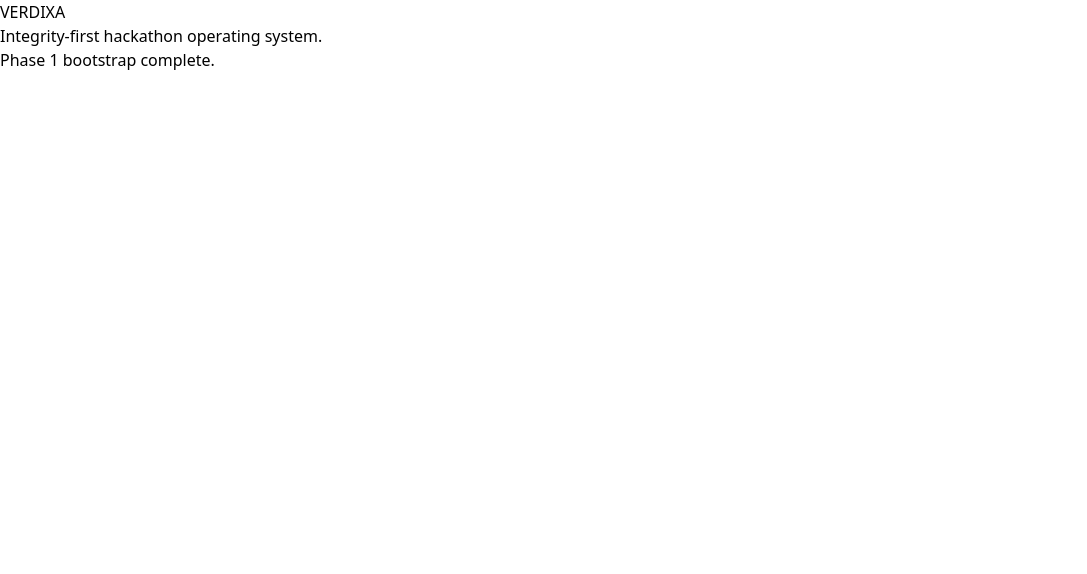
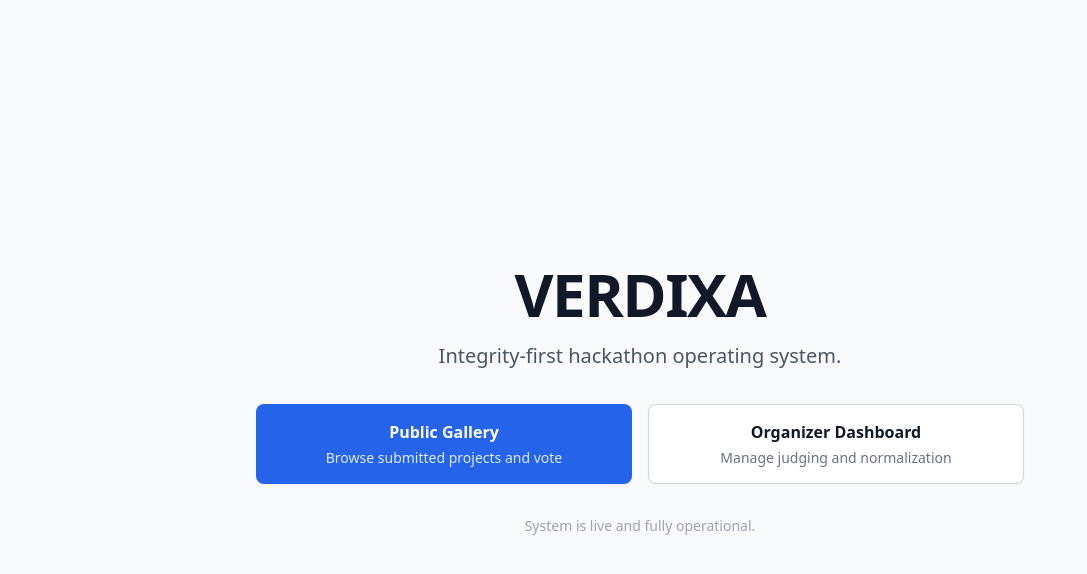
Before and after one commit to BhvyaVaish/Verdixa, a Next.js app: page / in a window 1280 px wide. Shown: the top 574 px of the page, without its empty margins (0-1087 px from the left). Built offline with nearby package versions, Linux system fonts and the light colour scheme.

Commit message:
fix: update tailwind config paths and add proper landing page

```diff
--- a/src/app/page.tsx
+++ b/src/app/page.tsx
@@ -1,12 +1,38 @@
+import Link from 'next/link';
+
 export default function HomePage() {
   return (
-    <main className="flex min-h-screen items-center justify-center">
-      <div className="text-center">
-        <h1 className="text-4xl font-bold tracking-tight text-gray-900">VERDIXA</h1>
-        <p className="mt-4 text-lg text-gray-600">
-          Integrity-first hackathon operating system.
-        </p>
-        <p className="mt-2 text-sm text-gray-400">Phase 1 bootstrap complete.</p>
+    <main className="flex min-h-screen flex-col items-center justify-center bg-gray-50 p-6">
+      <div className="w-full max-w-3xl text-center space-y-8">
+        <div className="space-y-4">
+          <h1 className="text-5xl font-extrabold tracking-tight text-gray-900 sm:text-6xl">
+            VERDIXA
+          </h1>
+          <p className="text-xl leading-8 text-gray-600">
+            Integrity-first hackathon operating system.
+          </p>
+        </div>
+
+        <div className="grid grid-cols-1 gap-4 sm:grid-cols-2 mt-10">
+          <Link
+            href="/gallery"
+            className="rounded-lg bg-blue-600 px-6 py-4 text-base font-semibold text-white shadow-sm hover:bg-blue-500 focus-visible:outline focus-visible:outline-2 focus-visible:outline-offset-2 focus-visible:outline-blue-600 transition-colors"
+          >
+            Public Gallery
+            <p className="text-sm font-normal text-blue-100 mt-1">Browse submitted projects and vote</p>
+          </Link>
+          <Link
+            href="/organizer/dashboard"
+            className="rounded-lg bg-white px-6 py-4 text-base font-semibold text-gray-900 shadow-sm ring-1 ring-inset ring-gray-300 hover:bg-gray-50 transition-colors"
+          >
+            Organizer Dashboard
+            <p className="text-sm font-normal text-gray-500 mt-1">Manage judging and normalization</p>
+          </Link>
+        </div>
+
+        <div className="mt-16 text-sm text-gray-400">
+          System is live and fully operational.
+        </div>
       </div>
     </main>
   );
--- a/tailwind.config.js
+++ b/tailwind.config.js
@@ -1,8 +1,8 @@
 /** @type {import('tailwindcss').Config} */
 module.exports = {
   content: [
-    "./app/**/*.{js,ts,jsx,tsx,mdx}",
-    "./components/**/*.{js,ts,jsx,tsx,mdx}",
+    "./src/app/**/*.{js,ts,jsx,tsx,mdx}",
+    "./src/components/**/*.{js,ts,jsx,tsx,mdx}",
   ],
   theme: {
     extend: {},
```
